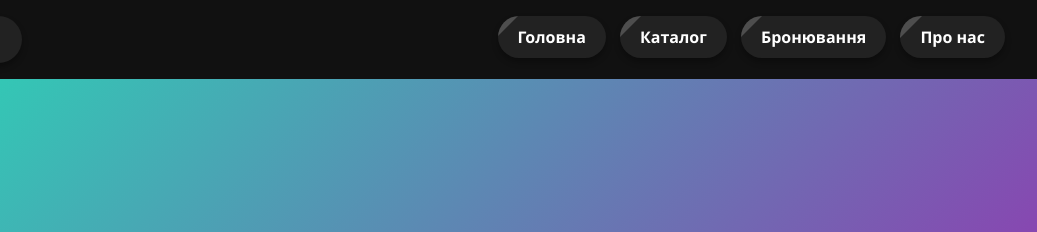
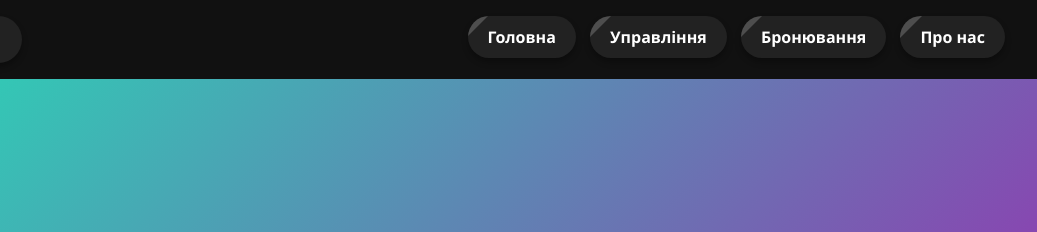
Before and after one commit to OlehViunnyk/cinema_miromax, a plain HTML site: page index.html in a window 1280 px wide. Shown: the top 232 px of the page, 243-1280 px from the left. Drawn offline with Linux system fonts and the light colour scheme.

Commit message:
index.html

```diff
--- a/index.html
+++ b/index.html
@@ -53,7 +53,7 @@
     <div class="logo-text">Кінотеатр Miromax</div>
     <nav class="nav-buttons">
       <a href="index.html">Головна</a>
-      <a href="movie_controller.html">Каталог</a>
+      <a href="movie_controller.html">Управління</a>
       <a href="booking.html">Бронювання</a>
       <a href="about.html">Про нас</a>
     </nav>
```
